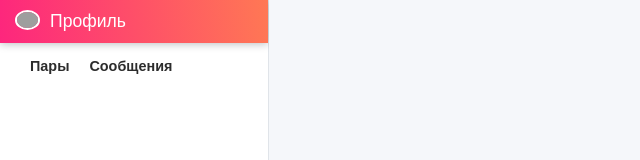
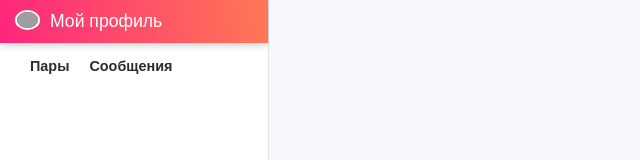
Before and after one commit to Kilomebit17/estech, a React (Create React App) app: page / in a window 1280 px wide. Shown: the top 160 px of the page, without its empty margins (0-640 px from the left). Built offline with nearby package versions, Linux system fonts and the light colour scheme; grey boxes are pictures that could not be loaded; a web font is replaced by a local one.

Commit message:
some change on header

```diff
--- a/src/Components/App/Profile/Header/Header.jsx
+++ b/src/Components/App/Profile/Header/Header.jsx
@@ -1,14 +1,14 @@
 import React from 'react'
 import HeaderCss from './Header.module.css'
 
-const Header = (props) => {
+const Header = () => {
     return (
         <div className={HeaderCss.header}>
             <div className={HeaderCss.header__logo}>
                 <a href="">
                     <img className={HeaderCss.header__img} src="https://scontent.fiev9-1.fna.fbcdn.net/v/t1.0-9/96589892_852958135226289_9180315968964919296_n.jpg?_nc_cat=110&ccb=2&_nc_sid=09cbfe&_nc_ohc=rhEwhxnI6e8AX_v7o7G&_nc_ht=scontent.fiev9-1.fna&oh=fd164355b38746a8a73b3052d6f245f2&oe=5FC7FEFE" alt="logo" />
                 </a>
-                <a href="" className={HeaderCss.header__title}>Профиль</a>
+                <a href="" className={HeaderCss.header__title}>Мой профиль</a>
             </div>
         </div>
     )
```
